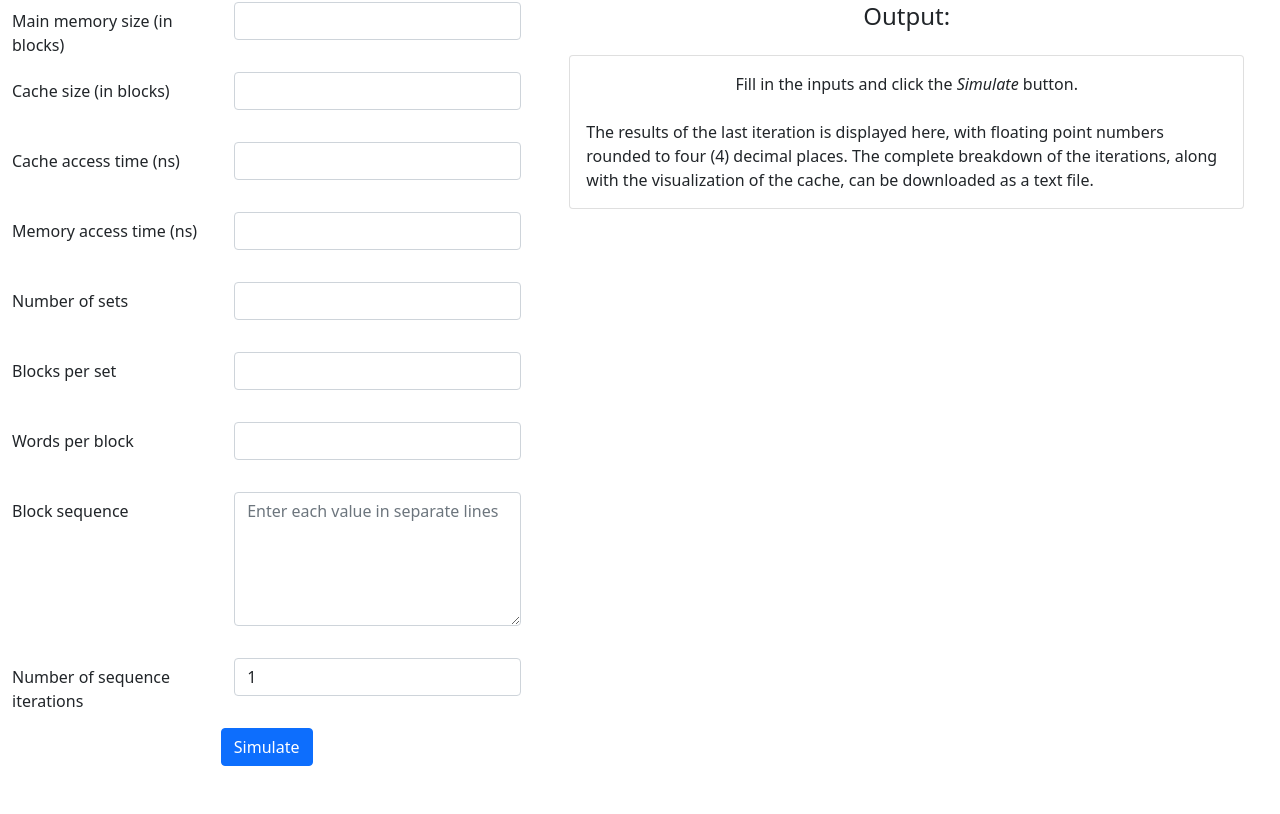
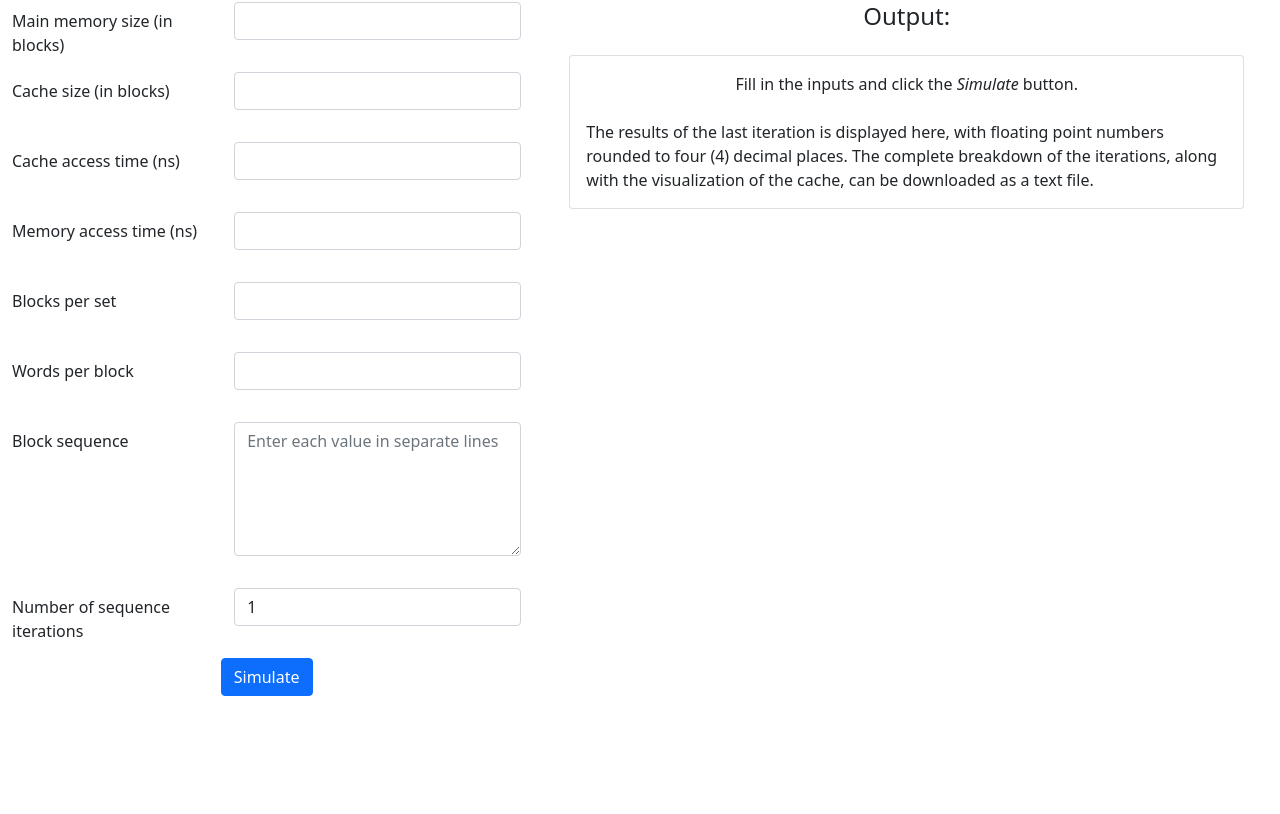
Before and after one commit to CSARCH-MP2/CSARCH2-cache-algo, a Django app: page / in a window 1280 px wide. Shown: the part 78-892 px from the top of the page. After the commit the page ends 774 px from the top, so only its background shows below. Run offline with Django 3.2, Linux system fonts and the light colour scheme.

Commit message:
Merge with dev

```diff
--- a/csarch2/settings.py
+++ b/csarch2/settings.py
@@ -25,7 +25,7 @@ SECRET_KEY = 'd!6xc$c+bew9q84zxip(3#il99rl6l+!0vi9%uzf*38o9&tol-'
 # SECURITY WARNING: don't run with debug turned on in production!
 DEBUG = True
 
-ALLOWED_HOSTS = ['*']
+ALLOWED_HOSTS = []
 
 
 # Application definition
--- a/simulator/repl_algo.py
+++ b/simulator/repl_algo.py
@@ -68,9 +68,9 @@ class ReplAlgo:
     print('Average time:\t\t\t', self.get_avg_time(), 'ns')
     stats =  stats + 'Average time:\t\t\t' + str(self.get_avg_time()) + 'ns\n'
     print('Hits (cumulative):\t\t\t\t', self.hits)
-    stats =  stats + 'Hits (cumulative):\t\t\t\t' + str(self.hits) +'\n'
+    stats =  stats + 'Hits (cumulative):\t\t' + str(self.hits) +'\n'
     print('Misses (cumulative):\t\t\t\t', self.misses)
-    stats =  stats + 'Misses (cumulative):\t\t\t\t' + str(self.misses) + '\n'
+    stats =  stats + 'Misses (cumulative):\t\t' + str(self.misses) + '\n'
     print('Hit Rate:\t\t\t', self.get_hit_rate() * 100, '%')
     stats = stats + 'Hit Rate:\t\t\t'+ str(self.get_hit_rate() * 100) +'%\n'
     print('Miss Rate:\t\t\t', (1 - self.get_hit_rate()) * 100, '%')
--- a/simulator/templates/pages/home.html
+++ b/simulator/templates/pages/home.html
@@ -36,13 +36,6 @@
           <div class="col-sm-7">
             <input type="number" class="form-control" id="memory_access_time" name="memory_access_time" min="1" required>
             <label class="error_label" for="memory_access_time"></label>
-          </div>
-        </div>
-        <div class="form-group row mb-2">
-          <label for="sets" class="col-sm-5 col-form-label">Number of sets</label>
-          <div class="col-sm-7">
-            <input type="number" class="form-control" id="sets" name="sets" min="1" required>
-            <label class="error_label" for="sets"></label>
           </div>
         </div>
         <div class="form-group row mb-2">
@@ -176,27 +169,19 @@
       $('#cache_size + label').html('Cache size should not be greater than the main memory size.');
       $('#cache_size + label').css('visibility', 'visible');
       allValid = false;
-    } else if (cacheSize / sets != blocksPerSet) {
-      $('#cache_size + label').html('Cache size should be equal to the number of blocks per set * number of sets.');
-      $('#cache_size + label').css('visibility', 'visible');
-      allValid = false;
     } else {
       $('#cache_size + label').css('visibility', 'hidden');
-    }
-
-    if ((sets & (sets - 1)) != 0) {
-      $('#sets + label').html('Set size should be a power of 2.');
-      $('#sets + label').css('visibility', 'visible');
-      allValid = false;
-    } else {
-      $('#sets + label').css('visibility', 'hidden');
     }
 
     if ((blocksPerSet & (blocksPerSet - 1)) != 0) {
       $('#blocks_per_set + label').html('Blocks per set should be a power of 2.');
       $('#blocks_per_set + label').css('visibility', 'visible');
       allValid = false;
-    } else {
+    } else if(blocksPerSet > cacheSize){
+      $('#blocks_per_set + label').html('Blocks per set should not be greater than cache size');
+      $('#blocks_per_set + label').css('visibility', 'visible');
+      allValid = false;
+    }else {
       $('#blocks_per_set + label').css('visibility', 'hidden');
     }
 
--- a/simulator/views.py
+++ b/simulator/views.py
@@ -53,8 +53,9 @@ def index(request):
 def perform_bsa_lru(request):
   t_cache          = int(request.POST.get('cache_access_time'))
   t_mem            = int(request.POST.get('memory_access_time'))
-  sets             = int(request.POST.get('sets'))
+  cache_size       = int(request.POST.get('cache_size'))
   n_blocks_per_set = int(request.POST.get('blocks_per_set'))
+  sets             = int(int(cache_size)/int(n_blocks_per_set))
   words_per_block  = int(request.POST.get('words_per_block'))
   num_list         = request.POST.get('input').splitlines()
   num_list         = [int(i) for i in num_list] #convert all to int
```
